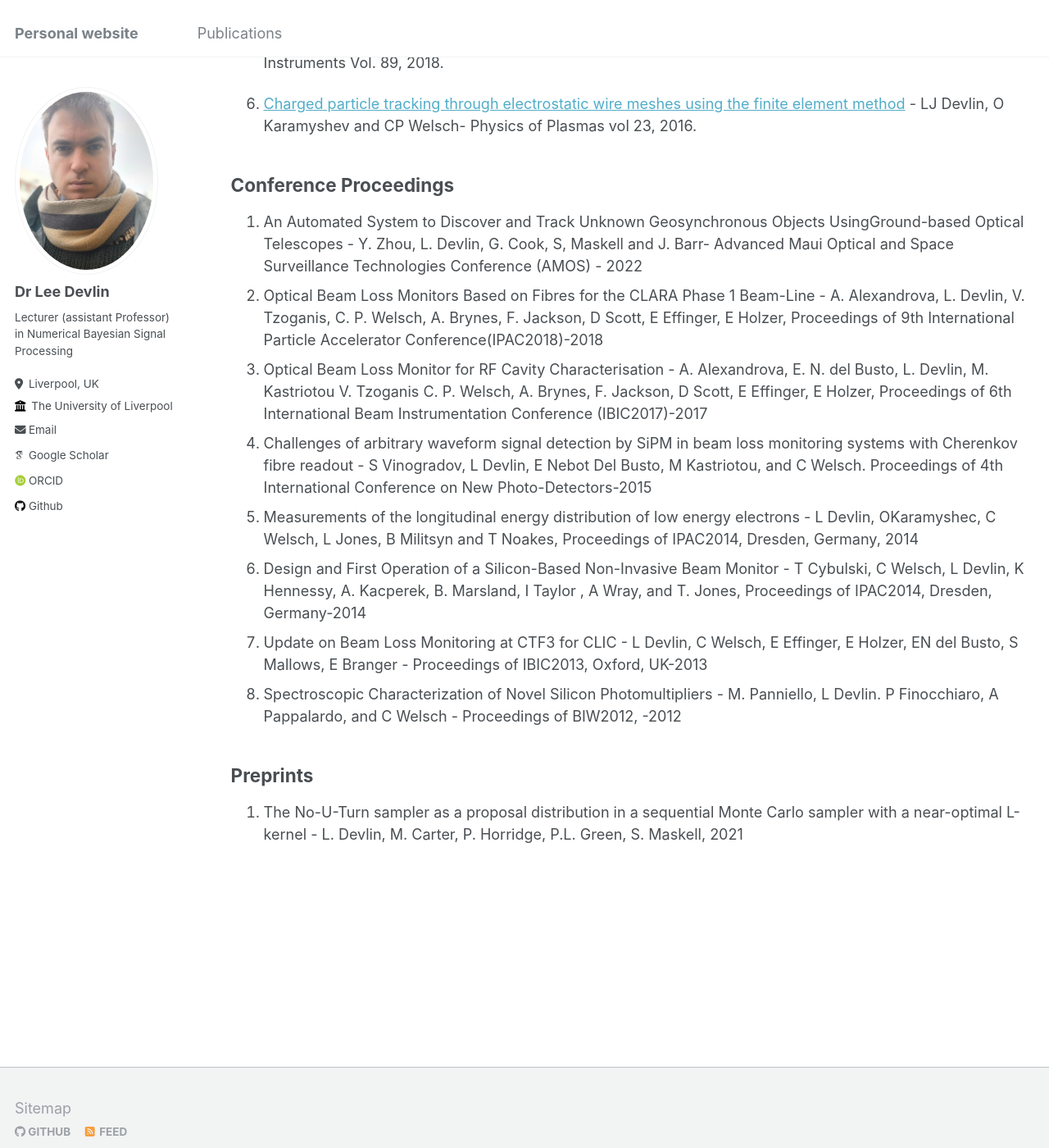
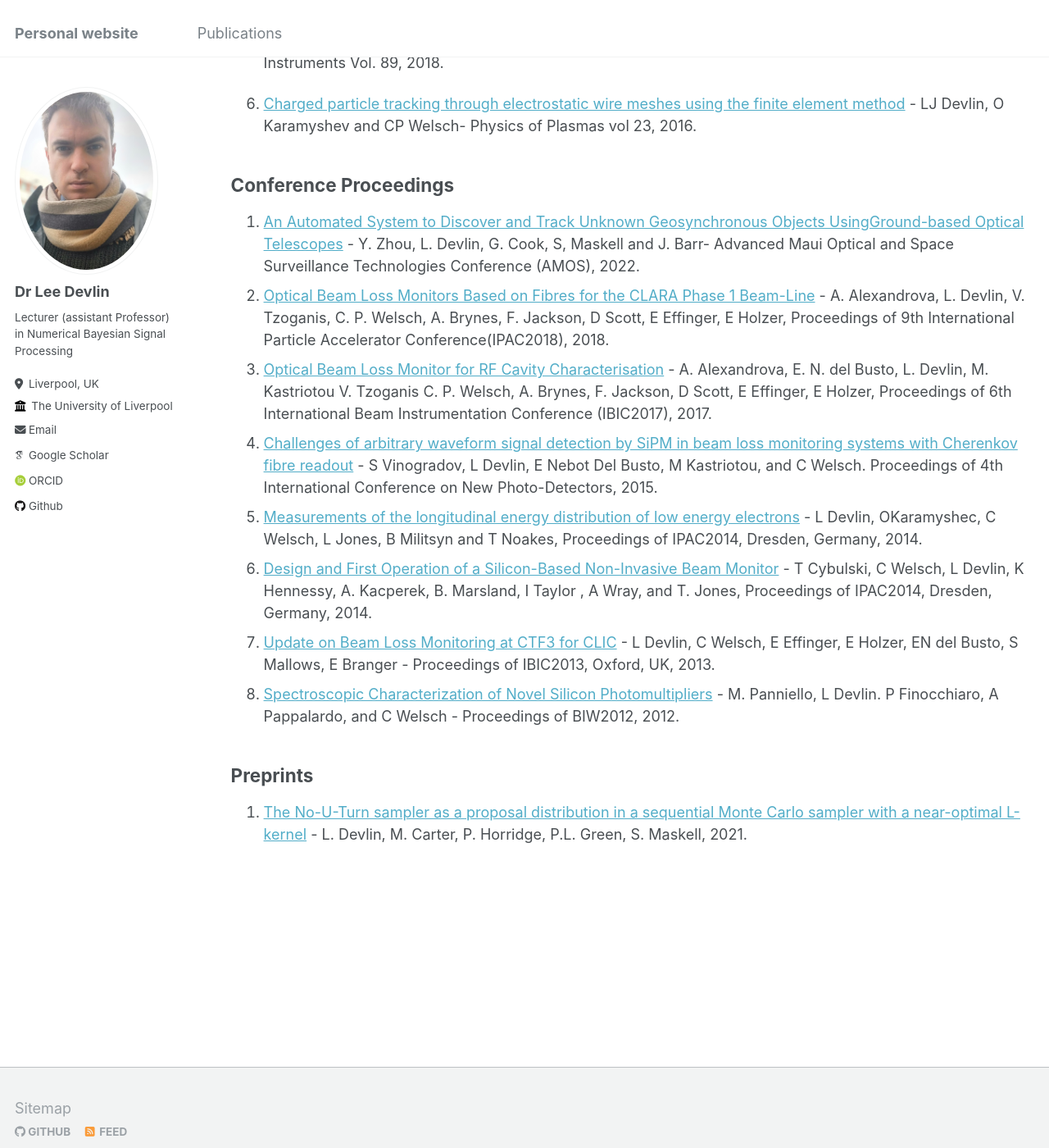
Before and after one commit to LJDevlin/LJDevlin.github.io, a Jekyll site: the page built from _pages/publications.md, in a window 1280 px wide and 1400 px high, scrolled down 620 px. Shown: the whole window at 82% size. Built offline with Jekyll 4.4.1, drawn with Linux system fonts in a browser that asks for light colours; some web fonts are replaced; part of the change alters nothing that is shown.

```diff
--- a/_pages/publications.md
+++ b/_pages/publications.md
@@ -27,14 +27,14 @@ IEEE Signal Processing Letters - Vol. 31, 2024.
 1. [Charged particle tracking through electrostatic wire meshes using the finite element method](https://pubs.aip.org/aip/pop/article-abstract/23/6/063110/320043/Charged-particle-tracking-through-electrostatic?redirectedFrom=fulltext) - LJ Devlin, O Karamyshev and CP Welsch- Physics of Plasmas vol 23, 2016.
 
 ## Conference Proceedings
-1. An Automated System to Discover and Track Unknown Geosynchronous Objects UsingGround-based Optical Telescopes - Y. Zhou, L. Devlin, G. Cook, S, Maskell and J. Barr- Advanced Maui Optical and Space Surveillance Technologies Conference (AMOS) - 2022
-1. Optical Beam Loss Monitors Based on Fibres for the CLARA Phase 1 Beam-Line - A. Alexandrova, L. Devlin, V. Tzoganis, C. P. Welsch, A. Brynes, F. Jackson, D Scott, E Effinger, E Holzer, Proceedings of 9th International Particle Accelerator Conference(IPAC2018)-2018
-1. Optical Beam Loss Monitor for RF Cavity Characterisation - A. Alexandrova, E. N. del Busto, L. Devlin, M. Kastriotou V. Tzoganis C. P. Welsch, A. Brynes, F. Jackson, D Scott, E Effinger, E Holzer, Proceedings of 6th International Beam Instrumentation Conference (IBIC2017)-2017
-1. Challenges of arbitrary waveform signal detection by SiPM in beam loss monitoring systems with Cherenkov fibre readout - S Vinogradov, L Devlin, E Nebot Del Busto, M Kastriotou, and C Welsch. Proceedings of 4th International Conference on New Photo-Detectors-2015
-1. Measurements of the longitudinal energy distribution of low energy electrons - L Devlin, OKaramyshec, C Welsch, L Jones, B Militsyn and T Noakes, Proceedings of IPAC2014, Dresden, Germany, 2014
-1. Design and First Operation of a Silicon-Based Non-Invasive Beam Monitor - T Cybulski, C Welsch, L Devlin, K Hennessy, A. Kacperek, B. Marsland, I Taylor , A Wray, and T. Jones, Proceedings of IPAC2014, Dresden, Germany-2014
-1. Update on Beam Loss Monitoring at CTF3 for CLIC - L Devlin, C Welsch, E Effinger, E Holzer, EN del Busto, S Mallows, E Branger - Proceedings of IBIC2013, Oxford, UK-2013
-1. Spectroscopic Characterization of Novel Silicon Photomultipliers - M. Panniello, L Devlin. P Finocchiaro, A Pappalardo, and C Welsch - Proceedings of BIW2012, -2012
+1. [An Automated System to Discover and Track Unknown Geosynchronous Objects UsingGround-based Optical Telescopes](https://amostech.com/TechnicalPapers/2022/Poster/Zhou.pdf) - Y. Zhou, L. Devlin, G. Cook, S, Maskell and J. Barr- Advanced Maui Optical and Space Surveillance Technologies Conference (AMOS), 2022.
+1. [Optical Beam Loss Monitors Based on Fibres for the CLARA Phase 1 Beam-Line](https://accelconf.web.cern.ch/ipac2018/papers/thpml090.pdf) - A. Alexandrova, L. Devlin, V. Tzoganis, C. P. Welsch, A. Brynes, F. Jackson, D Scott, E Effinger, E Holzer, Proceedings of 9th International Particle Accelerator Conference(IPAC2018), 2018.
+1. [Optical Beam Loss Monitor for RF Cavity Characterisation](https://s3.cern.ch/inspire-prod-files-1/1c3f00ca6cdd8042a7a5345a0587730f) - A. Alexandrova, E. N. del Busto, L. Devlin, M. Kastriotou V. Tzoganis C. P. Welsch, A. Brynes, F. Jackson, D Scott, E Effinger, E Holzer, Proceedings of 6th International Beam Instrumentation Conference (IBIC2017), 2017.
+1. [Challenges of arbitrary waveform signal detection by SiPM in beam loss monitoring systems with Cherenkov fibre readout](http://cds.cern.ch/record/2266028?ln=en) - S Vinogradov, L Devlin, E Nebot Del Busto, M Kastriotou, and C Welsch. Proceedings of 4th International Conference on New Photo-Detectors, 2015.
+1. [Measurements of the longitudinal energy distribution of low energy electrons](https://livrepository.liverpool.ac.uk/id/eprint/2020386) - L Devlin, OKaramyshec, C Welsch, L Jones, B Militsyn and T Noakes, Proceedings of IPAC2014, Dresden, Germany, 2014.
+1. [Design and First Operation of a Silicon-Based Non-Invasive Beam Monitor](https://s3.cern.ch/inspire-prod-files-a/a29ca7bd5add8017bd6d9b64d7fa1490) - T Cybulski, C Welsch, L Devlin, K Hennessy, A. Kacperek, B. Marsland, I Taylor , A Wray, and T. Jones, Proceedings of IPAC2014, Dresden, Germany, 2014.
+1. [Update on Beam Loss Monitoring at CTF3 for CLIC](https://cds.cern.ch/record/1743067/files/wepc43.pdf) - L Devlin, C Welsch, E Effinger, E Holzer, EN del Busto, S Mallows, E Branger - Proceedings of IBIC2013, Oxford, UK, 2013.
+1. [Spectroscopic Characterization of Novel Silicon Photomultipliers](https://accelconf.web.cern.ch/BIW2012/papers/thbp02.pdf) - M. Panniello, L Devlin. P Finocchiaro, A Pappalardo, and C Welsch - Proceedings of BIW2012, 2012.
 
 ## Preprints
-1. The No-U-Turn sampler as a proposal distribution in a sequential Monte Carlo sampler with a near-optimal L-kernel - L. Devlin, M. Carter, P. Horridge, P.L. Green, S. Maskell, 2021
+1. [The No-U-Turn sampler as a proposal distribution in a sequential Monte Carlo sampler with a near-optimal L-kernel](https://arxiv.org/abs/2108.02498) - L. Devlin, M. Carter, P. Horridge, P.L. Green, S. Maskell, 2021.
```
